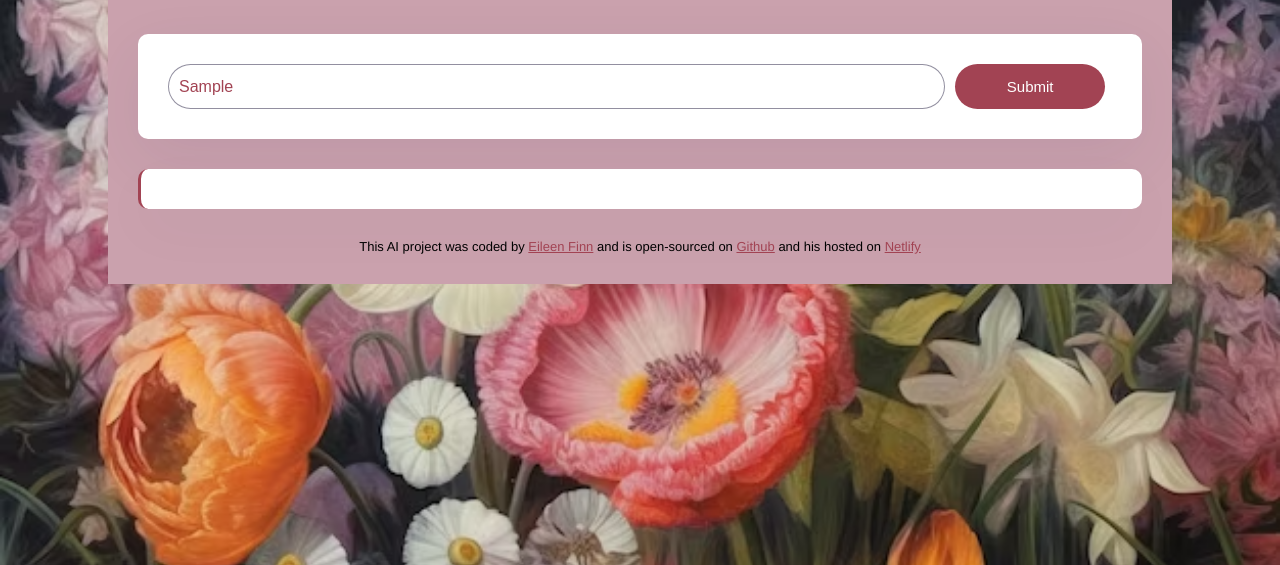
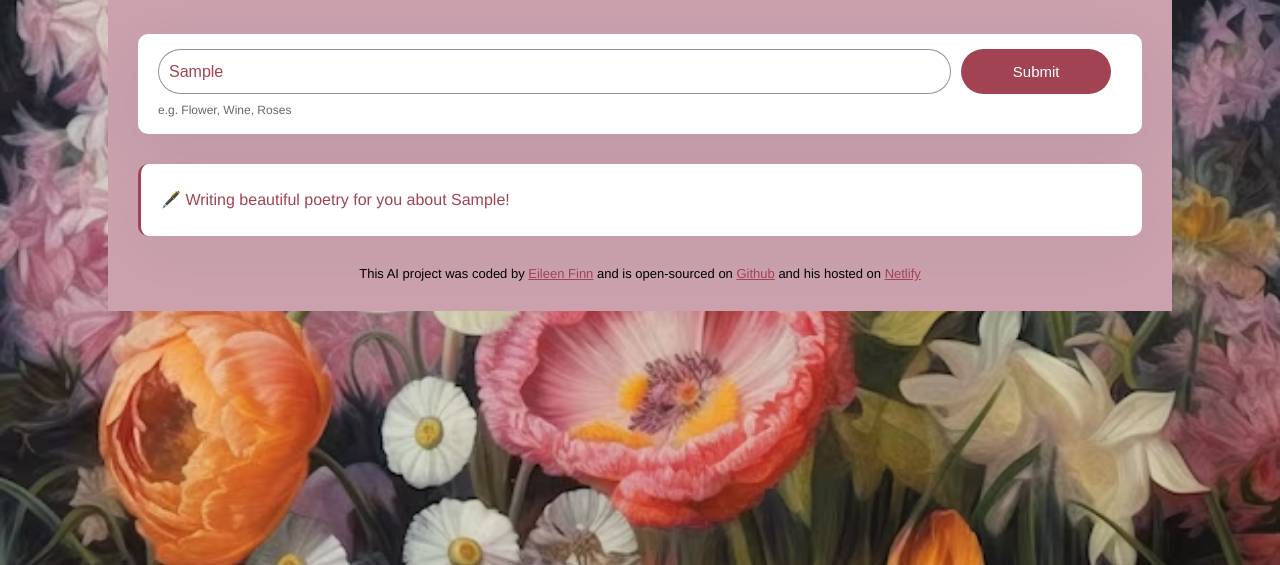
Before and after one commit to swimfinn/poem-generator, a plain HTML site: page index.html in a window 1280 px wide. Both pictures are taken after typing "Sample" into the empty fields and a click on the input 1030 px from the left and 321 px from the top of the page. Shown: the part 235-800 px from the top of the page. Drawn offline with nearby package versions, Linux system fonts and the light colour scheme; no server answers; a web font is replaced by a local one.

Commit message:
impoved ux

```diff
--- a/index.html
+++ b/index.html
@@ -15,7 +15,7 @@
     <div class="container">
     <header><h1>Eileen's AI Poem Generator</h1></header>
     <main>
-
+        <div class="form-container">
         <form id="poem-generator-form">
             <input type="text"
             placeholder="Enter the topic of the poem"
@@ -27,7 +27,9 @@
              />
             <input type="submit" class="submit-button" />
         </form>
-        <div class="poem" id="poem">
+        <div class="hint">e.g. Flower, Wine, Roses</div>
+        </div>
+        <div class="poem hidden" id="poem">
             </div>
     </main>
 
--- a/src/style.css
+++ b/src/style.css
@@ -49,13 +49,22 @@ input {
     cursor: url('/src/images/bee-cursor.png'), auto;
 }
 
+.form-container {
+    background-color: white;
+    margin-bottom: 30px;
+    padding: 15px 20px;
+    box-shadow: 0px 20px 60px rgba(65, 50 , 100, 0.08);
+    border-radius: 10px;}
+
 form {
-    padding: 30px;
-    background-color: white;
-    box-shadow: 0px 20px 60px rgba(65, 50 , 100, 0.08);
-    border-radius: 10px;
     display: flex;
-    margin-bottom: 30px;
+}
+
+.hint {
+    line-height: 1.5;
+    font-size: 12px;
+    margin-top: 7px;
+    opacity: 0.6;
 }
 
 .instructions {
@@ -88,8 +97,14 @@ font-size: 15px;
     border-left: 3px solid #A24353;
     box-shadow: 0px 20px 60px rgba(65, 50, 100, 0.03);
     border-radius: 10px;
-    color: #A24353
+    color: #A24353;
 }
+
+
+.hidden {
+   display: none;
+}
+
 
 footer {
     text-align: center;
@@ -97,3 +112,19 @@ footer {
     margin-top: 30px;
     padding-bottom: 30px;
 }
+
+.generating {
+    animation: blink-animation 1s steps(5, start) infinite;
+}
+
+@keyframes blink-animation {
+    to {
+        visibility: hidden;
+    }
+}
+
+@-webkit-keyframes blink-animation {
+    to {
+        visibility: hidden;
+    }
+}
--- a/src/style.js
+++ b/src/style.js
@@ -19,6 +19,10 @@ function generatePoem(event) {
     let prompt = `User instructions: Generate a romantic poem about ${instructionsInput.value}`;
     let apiURL = `https://api.shecodes.io/ai/v1/generate?prompt=${prompt}&context=${context}&key=${apiKey}`;
 
+    let poemElement = document.querySelector("#poem");
+    poemElement.classList.remove("hidden");
+    poemElement.innerHTML = `<div class="generating">🖋️ Writing beautiful poetry for you about ${instructionsInput.value}!</div>`;
+
     console.log("Generating poem");
     console.log(`Prompt: ${prompt}`);
     console.log(`Context: ${context}`);
```
